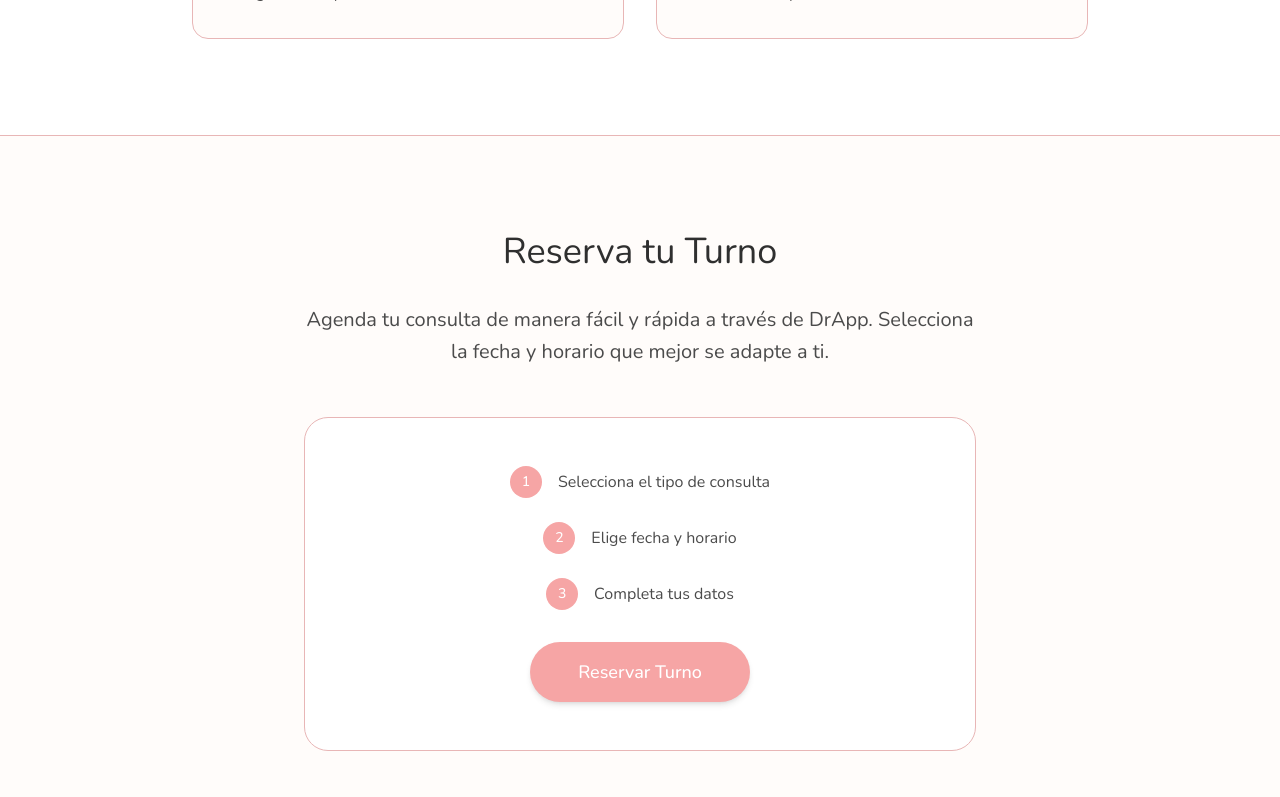
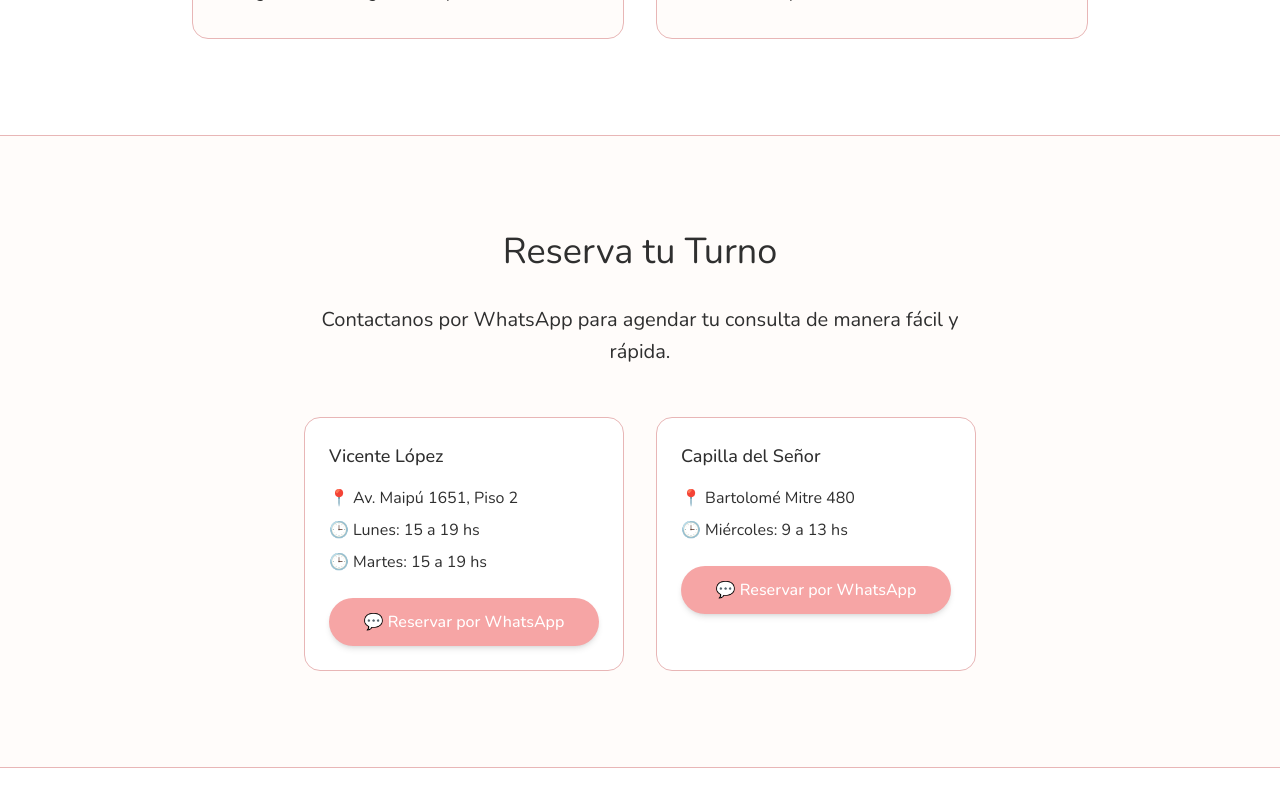
Before and after one commit to mepaesano/bravo-dermatologia-digital, a React (Vite) app: page / in a window 1280 px wide. Shown: the part 1920-2717 px from the top of the page. Built offline with nearby package versions, Linux system fonts and the light colour scheme.

Commit message:
Remove DrApp booking, add WhatsApp links
Removed DrApp booking section and replaced it with WhatsApp links for each clinic location. Updated the Criocirugía treatment description to include both benign and malignant lesions.

```diff
--- a/src/components/AppointmentSection.tsx
+++ b/src/components/AppointmentSection.tsx
@@ -1,64 +1,56 @@
+
 import React from 'react';
+
 const AppointmentSection = () => {
-  return <section id="turnos" className="bg-blanco-calido border-t border-rosa-empolvado py-24">
+  const openWhatsApp = (phoneNumber: string, location: string) => {
+    const message = encodeURIComponent(`Hola, me gustaría solicitar un turno en ${location}`);
+    window.open(`https://wa.me/${phoneNumber}?text=${message}`, '_blank');
+  };
+
+  return (
+    <section id="turnos" className="bg-blanco-calido border-t border-rosa-empolvado py-24">
       <div className="container mx-auto px-6">
         <div className="max-w-2xl mx-auto text-center">
           <h2 className="text-4xl font-light text-gris-muy-oscuro mb-8">Reserva tu Turno</h2>
 
-          <p className="text-xl text-gris-oscuro mb-12 font-light leading-relaxed">
-            Agenda tu consulta de manera fácil y rápida a través de DrApp.
-            Selecciona la fecha y horario que mejor se adapte a ti.
+          <p className="text-xl text-gris-muy-oscuro mb-12 font-light leading-relaxed">
+            Contactanos por WhatsApp para agendar tu consulta de manera fácil y rápida.
           </p>
-
-          <div className="bg-blanco border border-rosa-empolvado p-12 rounded-3xl mb-12">
-            <div className="space-y-6 text-gris-oscuro font-light mb-8">
-              <div className="flex items-center justify-center space-x-4">
-                <div className="w-8 h-8 bg-rosa-coral rounded-full flex items-center justify-center">
-                  <span className="text-blanco font-medium text-sm">1</span>
-                </div>
-                <span>Selecciona el tipo de consulta</span>
-              </div>
-              <div className="flex items-center justify-center space-x-4">
-                <div className="w-8 h-8 bg-rosa-coral rounded-full flex items-center justify-center">
-                  <span className="text-blanco font-medium text-sm">2</span>
-                </div>
-                <span>Elige fecha y horario</span>
-              </div>
-              <div className="flex items-center justify-center space-x-4">
-                <div className="w-8 h-8 bg-rosa-coral rounded-full flex items-center justify-center">
-                  <span className="text-blanco font-medium text-sm">3</span>
-                </div>
-                <span>Completa tus datos</span>
-              </div>
-            </div>
-
-            <a href="https://drapp.com.ar/dra.danielabravo" target="_blank" rel="noopener noreferrer" className="inline-block bg-rosa-coral text-blanco px-12 py-4 rounded-full font-medium hover:bg-rosa-coral/85 transition-all duration-300 shadow-md hover:shadow-lg text-lg">
-              Reservar Turno
-            </a>
-          </div>
 
           <div className="grid md:grid-cols-2 gap-8 text-left">
             <div className="bg-blanco border border-rosa-empolvado p-6 rounded-2xl">
               <h3 className="text-lg font-medium text-gris-muy-oscuro mb-4">Vicente López</h3>
-              <div className="space-y-2 text-gris-oscuro font-light">
+              <div className="space-y-2 text-gris-muy-oscuro font-light mb-6">
                 <p>📍 Av. Maipú 1651, Piso 2</p>
                 <p>🕒 Lunes: 15 a 19 hs</p>
                 <p>🕒 Martes: 15 a 19 hs</p>
               </div>
+              <button
+                onClick={() => openWhatsApp('5491133681890', 'Vicente López')}
+                className="w-full bg-rosa-coral text-blanco px-6 py-3 rounded-full font-medium hover:bg-rosa-coral/85 transition-all duration-300 shadow-md hover:shadow-lg"
+              >
+                💬 Reservar por WhatsApp
+              </button>
             </div>
 
             <div className="bg-blanco border border-rosa-empolvado p-6 rounded-2xl">
               <h3 className="text-lg font-medium text-gris-muy-oscuro mb-4">Capilla del Señor</h3>
-              <div className="space-y-2 text-gris-oscuro font-light">
+              <div className="space-y-2 text-gris-muy-oscuro font-light mb-6">
                 <p>📍 Bartolomé Mitre 480</p>
                 <p>🕒 Miércoles: 9 a 13 hs</p>
-                <p>
-              </p>
               </div>
+              <button
+                onClick={() => openWhatsApp('5491176546995', 'Capilla del Señor')}
+                className="w-full bg-rosa-coral text-blanco px-6 py-3 rounded-full font-medium hover:bg-rosa-coral/85 transition-all duration-300 shadow-md hover:shadow-lg"
+              >
+                💬 Reservar por WhatsApp
+              </button>
             </div>
           </div>
         </div>
       </div>
-    </section>;
+    </section>
+  );
 };
+
 export default AppointmentSection;
--- a/src/components/TreatmentsSection.tsx
+++ b/src/components/TreatmentsSection.tsx
@@ -29,7 +29,7 @@ const TreatmentsSection = () => {
     },
     {
       title: "Criocirugía",
-      description: "Tratamiento con frío para eliminar lesiones benignas de la piel."
+      description: "Tratamiento con frío para eliminar lesiones tanto benignas como malignas de la piel."
     },
     {
       title: "Dermatoscopía",
@@ -43,7 +43,7 @@ const TreatmentsSection = () => {
         <div className="max-w-4xl mx-auto">
           <div className="text-center mb-16">
             <h2 className="text-4xl font-light text-gris-muy-oscuro mb-6">Tratamientos</h2>
-            <p className="text-xl text-gris-oscuro font-light">
+            <p className="text-xl text-gris-muy-oscuro font-light">
               Cada tratamiento es personalizado según tus necesidades específicas
             </p>
           </div>
@@ -55,7 +55,7 @@ const TreatmentsSection = () => {
                 className="bg-blanco-calido p-8 rounded-2xl border border-rosa-empolvado hover:shadow-md transition-shadow duration-300"
               >
                 <h3 className="text-xl font-medium text-gris-muy-oscuro mb-4">{treatment.title}</h3>
-                <p className="text-gris-oscuro font-light leading-relaxed">{treatment.description}</p>
+                <p className="text-gris-muy-oscuro font-light leading-relaxed">{treatment.description}</p>
               </div>
             ))}
           </div>
```
